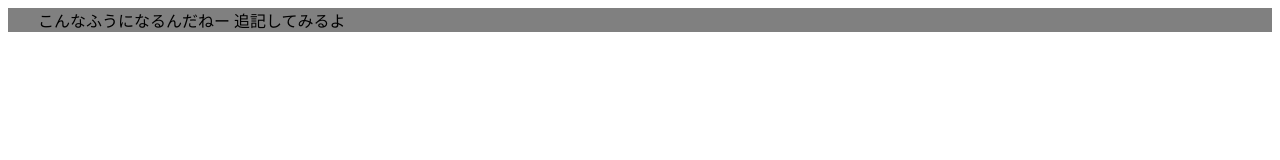
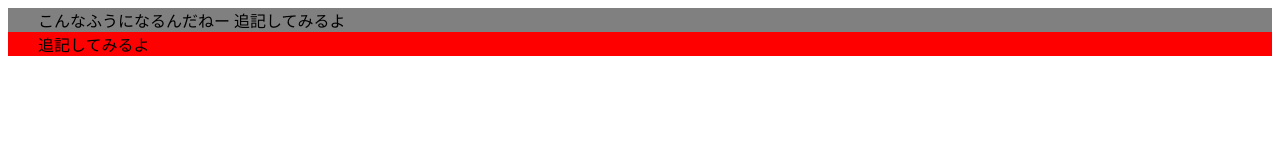
Before and after one commit to frogkoby/company-site, a plain HTML site: page index.html in a window 1280 px wide. Drawn offline with Linux system fonts and the light colour scheme.

Commit message:
DIVを追記しました。

```diff
--- a/index.html
+++ b/index.html
@@ -12,5 +12,10 @@
 			追記してみるよ
 		</span>
 	</div>
+	<div style="background-color: red">
+		<span style="padding: 30px">
+			追記してみるよ
+		</span>
+	</div>
 </body>
 </html>
```
Also changed, not shown: 1 other file.
